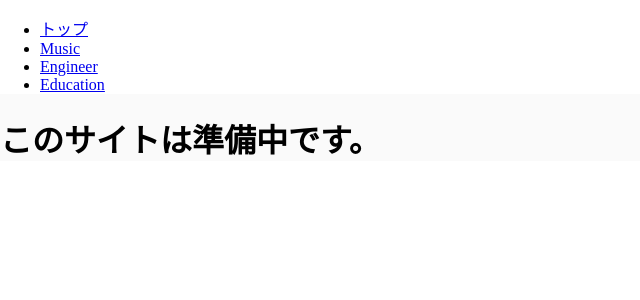
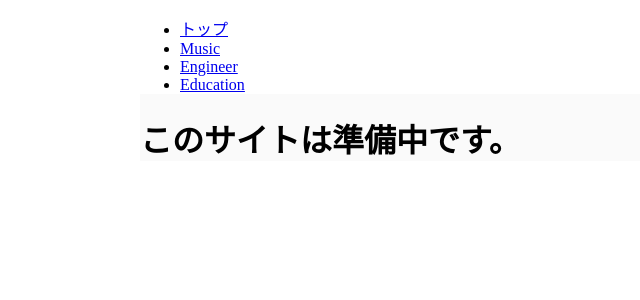
Before and after one commit to masatakashida/my-portfolio, a React app: page / in a window 1280 px wide. Shown: the top 300 px of the page, without its empty margins (0-640 px from the left). Built offline with nearby package versions, Linux system fonts and the light colour scheme.

Commit message:
画面を中央寄せにした

```diff
--- a/src/styles/App.scss
+++ b/src/styles/App.scss
@@ -1,6 +1,8 @@
 // ページ全体
 .app {
   background-color: #FAFAFA;
+  max-width: 1000px;
+  margin: 0 auto;
 }
 
 .header {
```
Also changed, not shown: 1 other file (tests, documents, lock files or other folders).
